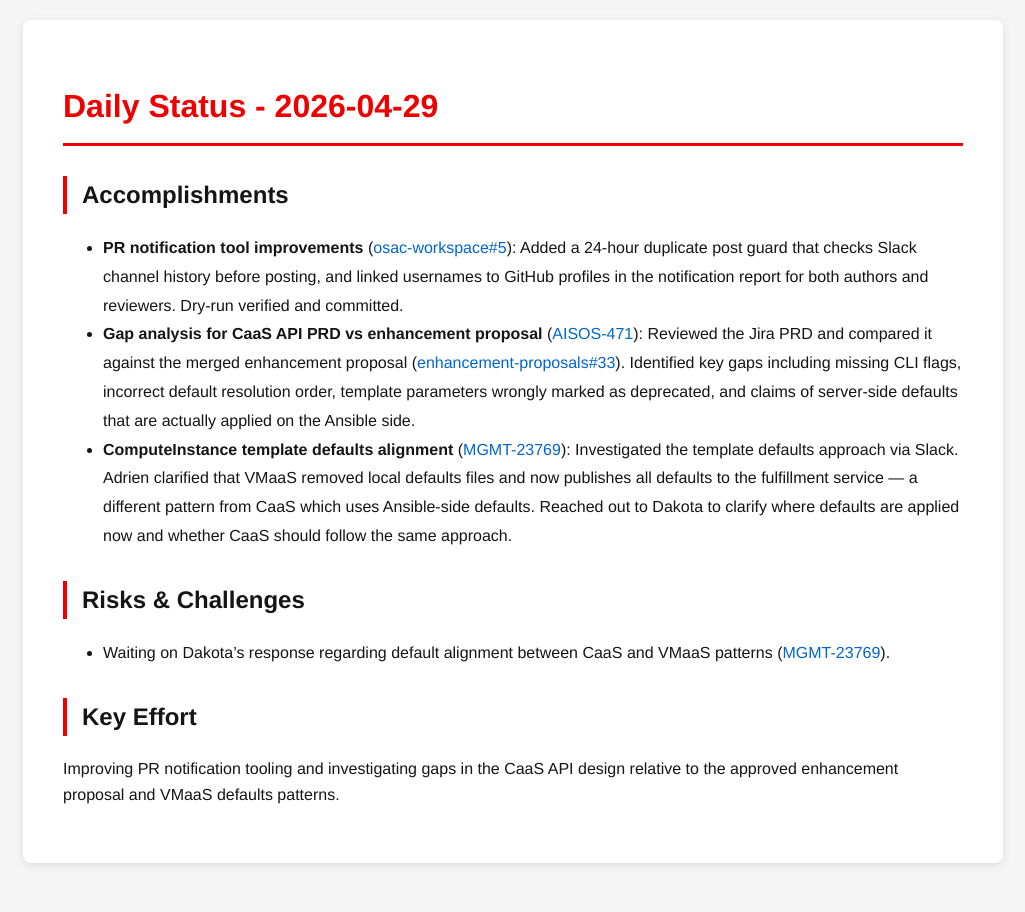
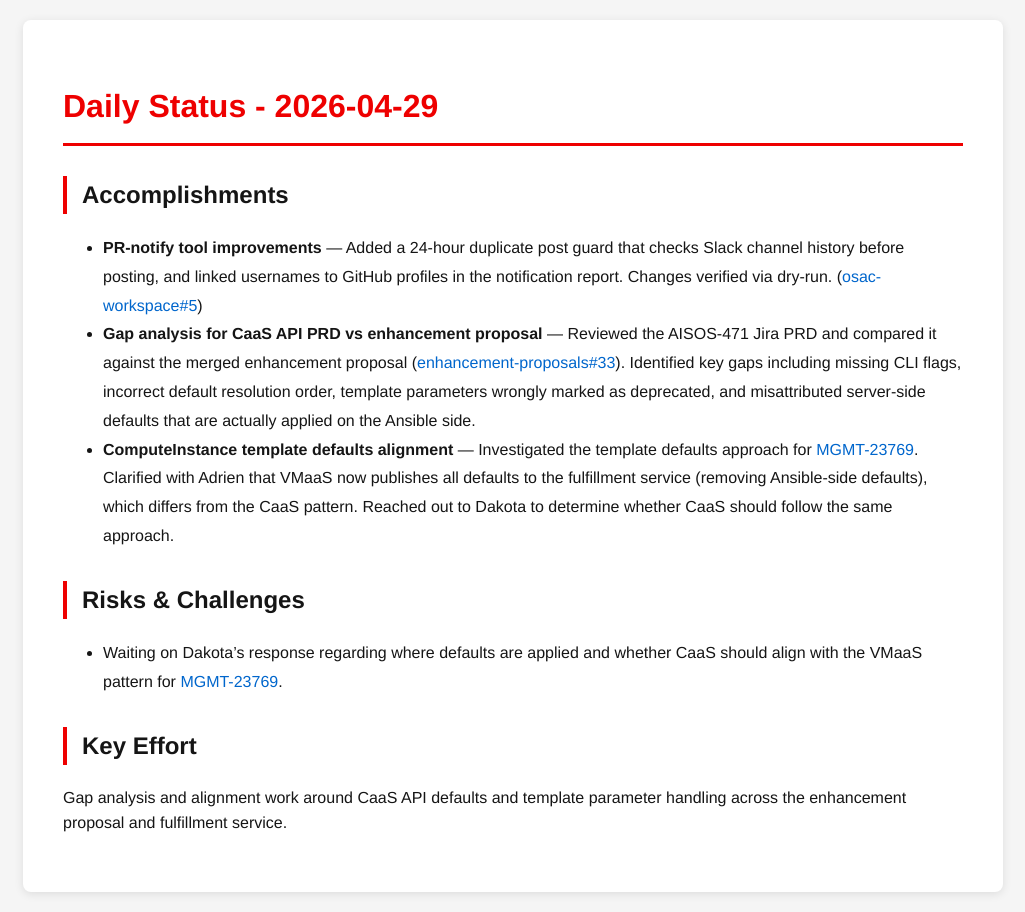
Before and after one commit to tzvatot/daily-status, a Jekyll site: the page built from 2026-04-29.md, in a window 1280 px wide. Shown: the whole page, without its empty margins (127-1152 px from the left). Built offline with Jekyll 4.4.1, drawn with Linux system fonts in a browser that asks for light colours.

Commit message:
Daily status update - 2026-04-29

```diff
--- a/2026-04-29.md
+++ b/2026-04-29.md
@@ -7,12 +7,12 @@ date: 2026-04-29
 # Daily Status - 2026-04-29
 
 ## Accomplishments
-- **PR notification tool improvements** ([osac-workspace#5](https://github.com/osac-project/osac-workspace/pull/5)): Added a 24-hour duplicate post guard that checks Slack channel history before posting, and linked usernames to GitHub profiles in the notification report for both authors and reviewers. Dry-run verified and committed.
-- **Gap analysis for CaaS API PRD vs enhancement proposal** ([AISOS-471](https://issues.redhat.com/browse/AISOS-471)): Reviewed the Jira PRD and compared it against the merged enhancement proposal ([enhancement-proposals#33](https://github.com/osac-project/enhancement-proposals/pull/33)). Identified key gaps including missing CLI flags, incorrect default resolution order, template parameters wrongly marked as deprecated, and claims of server-side defaults that are actually applied on the Ansible side.
-- **ComputeInstance template defaults alignment** ([MGMT-23769](https://issues.redhat.com/browse/MGMT-23769)): Investigated the template defaults approach via Slack. Adrien clarified that VMaaS removed local defaults files and now publishes all defaults to the fulfillment service — a different pattern from CaaS which uses Ansible-side defaults. Reached out to Dakota to clarify where defaults are applied now and whether CaaS should follow the same approach.
+- **PR-notify tool improvements** — Added a 24-hour duplicate post guard that checks Slack channel history before posting, and linked usernames to GitHub profiles in the notification report. Changes verified via dry-run. ([osac-workspace#5](https://github.com/osac-project/osac-workspace/pull/5))
+- **Gap analysis for CaaS API PRD vs enhancement proposal** — Reviewed the AISOS-471 Jira PRD and compared it against the merged enhancement proposal ([enhancement-proposals#33](https://github.com/osac-project/enhancement-proposals/pull/33)). Identified key gaps including missing CLI flags, incorrect default resolution order, template parameters wrongly marked as deprecated, and misattributed server-side defaults that are actually applied on the Ansible side.
+- **ComputeInstance template defaults alignment** — Investigated the template defaults approach for [MGMT-23769](https://issues.redhat.com/browse/MGMT-23769). Clarified with Adrien that VMaaS now publishes all defaults to the fulfillment service (removing Ansible-side defaults), which differs from the CaaS pattern. Reached out to Dakota to determine whether CaaS should follow the same approach.
 
 ## Risks & Challenges
-- Waiting on Dakota's response regarding default alignment between CaaS and VMaaS patterns ([MGMT-23769](https://issues.redhat.com/browse/MGMT-23769)).
+- Waiting on Dakota's response regarding where defaults are applied and whether CaaS should align with the VMaaS pattern for [MGMT-23769](https://issues.redhat.com/browse/MGMT-23769).
 
 ## Key Effort
-Improving PR notification tooling and investigating gaps in the CaaS API design relative to the approved enhancement proposal and VMaaS defaults patterns.
+Gap analysis and alignment work around CaaS API defaults and template parameter handling across the enhancement proposal and fulfillment service.
```
